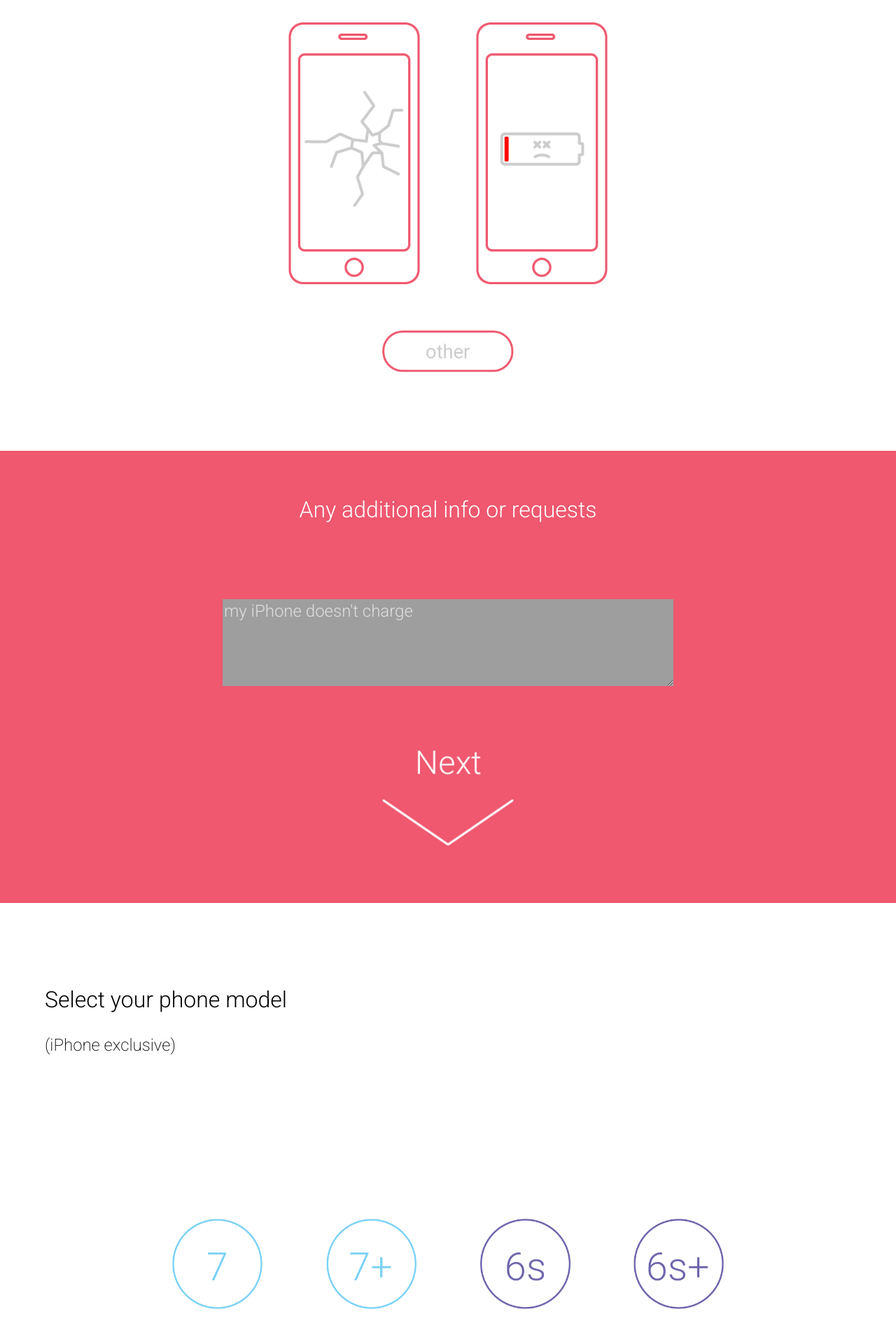
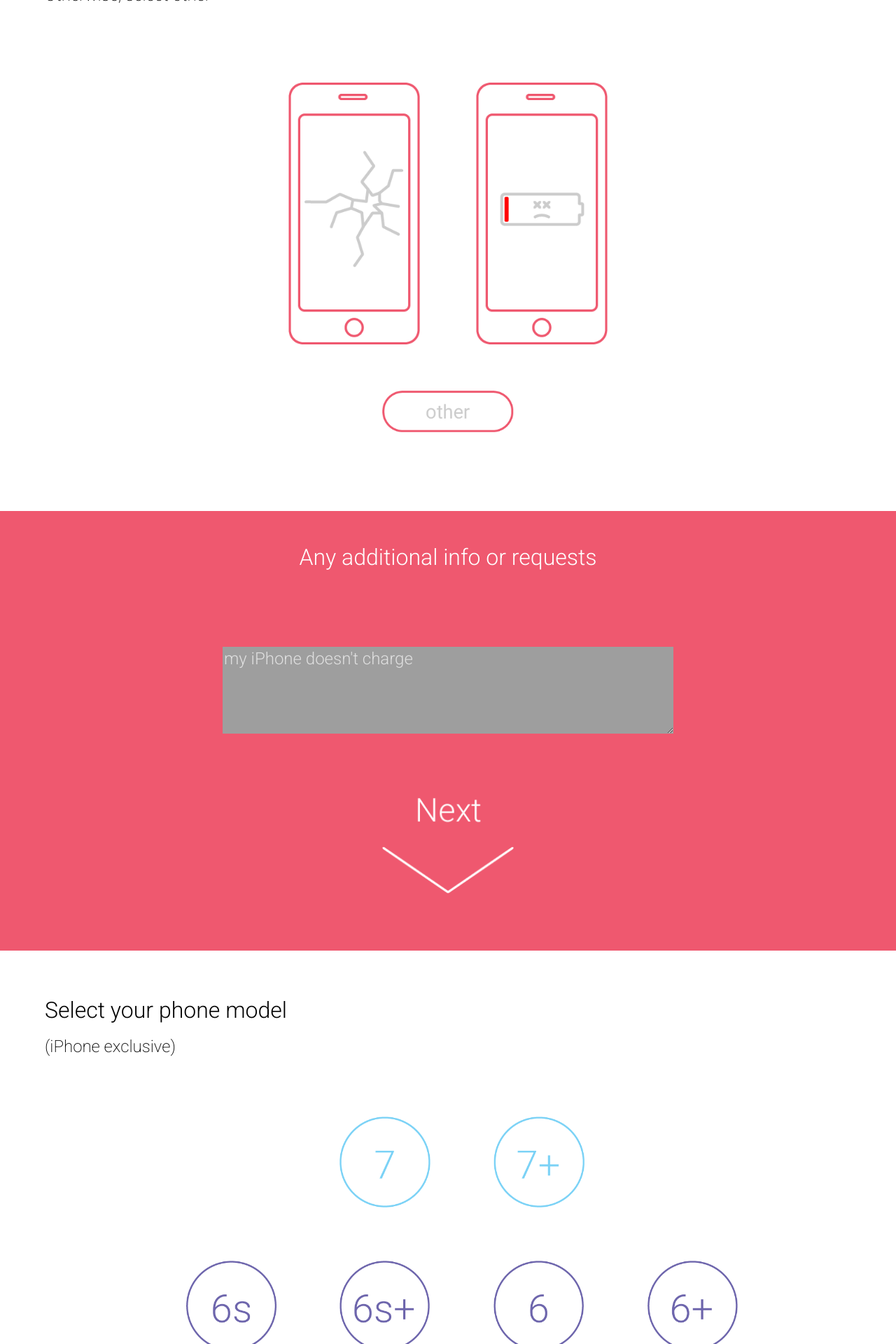
Before and after one commit to jessepelzar/Phonofixbu, a PHP site: page / in a window 1280 px wide. Shown: the part 840-2760 px from the top of the page at 70% size. Run offline with PHP 8.4, Linux system fonts and the light colour scheme; some libraries are stand-ins or nearby versions; grey boxes are pictures that could not be loaded.

Commit message:
test 2.5

```diff
--- a/home.html
+++ b/home.html
@@ -35,7 +35,6 @@
     <div id="requests">
       <div class="cell">
           <br>
-          <br>
           <h3>Any additional info or requests</h3>
           <textarea type="text" rows="4" TextMode="MultiLine" placeholder="my iPhone doesn't charge" id="userInput"=></textarea><br>
           <button id="next_button" type="button" onclick="smoothScroll(document.getElementById('model_select')), request()"><img src="images/Next_Button.png"></button>
@@ -44,13 +43,17 @@
 
     <div id="model_select">
       <div class="cell">
-          <h4>Select your phone model</h4>
-          <p2>(iPhone exclusive)</p2>
+          <h2>Select your phone model</h2>
+          <p1>(iPhone exclusive)</p1>
           <div id="model_buttons">
+            <ul>
+            <li>
               <div id="seven">
                   <div class="col1" id="model_7" type="button" onclick="smoothScroll(document.getElementById('color_select'))"><img src="images/iPhone_7_Button.png"></div>
                   <div class="col2" id="model_7+" type="button" onclick="smoothScroll(document.getElementById('color_select'))"><img src="images/iPhone_7_Plus_Button.png"></div>
               </div>
+            </li>
+            <li>
               <div id="six_s">
                   <div class="col1" id="model_6s" type="button" onclick="smoothScroll(document.getElementById('color_select'))"><img src="images/iPhone_6s_Button.png"></div>
                   <div class="col2" id="model_6s+" type="button" onclick="smoothScroll(document.getElementById('color_select'))"><img src="images/iPhone_6s_Plus_Button.png"></div>
@@ -59,6 +62,8 @@
                   <div class="col1" id="model_6" type="button" onclick="smoothScroll(document.getElementById('color_select'))"><img src="images/iPhone_6_Button.png"></div>
                   <div class="col2" id="model_6+" type="button" onclick="smoothScroll(document.getElementById('color_select'))"><img src="images/iPhone_6_Plus_Button.png"></div>
               </div>
+            </li>
+            <li>
               <div id="five_s">
                   <div class="col1" id="model_5s" type="button" onclick="smoothScroll(document.getElementById('color_select'))"><img src="images/iPhone_5s_Button.png"></div>
                   <div class="col2" id="model_5se" type="button" onclick="smoothScroll(document.getElementById('color_select'))"><img src="images/iPhone_5se_Button.png"></div>
@@ -67,6 +72,8 @@
                   <div class="col1" id="model_5" type="button" onclick="smoothScroll(document.getElementById('color_select'))"><img src="images/iPhone_5_Button.png"></div>
                   <div class="col2" id="model_5c" type="button" onclick="smoothScroll(document.getElementById('color_select'))"><img src="images/iPhone_5c_Button.png"></div>
               </div>
+            </li>
+          </ul>
           </div>
         </div>
     </div>
--- a/styles/stylesheet.css
+++ b/styles/stylesheet.css
@@ -11,7 +11,7 @@
 }
 
 .col2 {
-  margin-top: 5%;
+  margin-top: 3vh;
 }
 
 #start {
@@ -44,7 +44,7 @@ button {
 }
 
 br {
-  line-height: 5em;
+  line-height: 10vh;
 }
 
 h1 {
@@ -65,9 +65,7 @@ h2 {
   font-size: 4vh;
   font-weight: 300;
   padding-left: 5vw;
-  padding-top: 10vh;
-  padding-bottom: 0;
-  line-height: 1;
+  padding-top: 5vh;
 }
 
 p1 {
@@ -75,8 +73,8 @@ p1 {
   font-size: 3vh;
   font-weight: 200;
   padding-left: 5vw;
-  padding-top: 0;
   line-height: 0.5;
+  padding-bottom: 3vh;
 }
 
 h3 {
@@ -95,7 +93,7 @@ h4 {
   padding-left: 5vw;
   padding-top: 10vh;
   padding-bottom: 0;
-  line-height: 1;
+
 }
 
 p2 {
@@ -103,8 +101,7 @@ p2 {
   font-size: 3vh;
   font-weight: 200;
   padding-left: 5vw;
-  padding-top: 0;
-  line-height: 0.5;
+
 }
 
 h5 {
@@ -113,8 +110,7 @@ h5 {
   font-weight: 300;
   padding-left: 5vw;
   padding-top: 10vh;
-  padding-bottom: 0;
-  line-height: 1;
+  line-height: 1vh;
   color: White;
 }
 
@@ -123,18 +119,15 @@ p3 {
   font-size: 3vh;
   font-weight: 200;
   padding-left: 5vw;
-  padding-top: 0;
-  line-height: 0.5;
+  line-height: 1vh;
   color: White;
 }
 
 p4 {
-  margin-top: 10vh;
   font-family: 'Roboto', sans-serif;
   font-size: 8vh;
   font-weight: 300;
   color: White;
-  padding-top: 5vh;
   padding-bottom: 2vh;
   text-align: center;
 }
@@ -194,13 +187,14 @@ p7 {
   display: block;
   margin-left: auto;
   margin-right: auto;
-  margin-top: 10vh;
+  margin-top: 15vh;
 }
 
 #init_issue {
   width: 100%;
   height: auto;
   text-align: center;
+  padding-top: 10vh;
 }
 
 #init_issue button{
@@ -285,21 +279,27 @@ float: 6% right;
   vertical-align: middle;
 }
 
+#model_buttons {
+  text-align: center;
+  margin: 2vh 0 0 0; /*top right bottom left*/
+  padding-bottom: 10vh;
+  vertical-align: middle;
+}
 
  #model_buttons img {
    width: 60% ;
    height: inherit;
+   display: block;
+   display: inline-table;
+ }
+
+ #model_buttons div{
+   padding-top: 3vh;
    display: inline-block;
  }
 
- #model_buttons div{
-   padding-top: 5%;
-   display: inline-block;
- }
-
-#model_buttons {
-  text-align: center;
-  margin: 10% 0 20% 0;
+#model_buttons ul {
+  list-style: none;
 }
 
 #color_choice {
@@ -314,7 +314,6 @@ float: 6% right;
 #black_screen {
 width: 40%;
 vertical-align: middle;
-
 margin-bottom: 20vw;
 max-width: 30vh;
 padding-right: 5vw;
```
Lines whose indentation alone changed are shown as unchanged.
